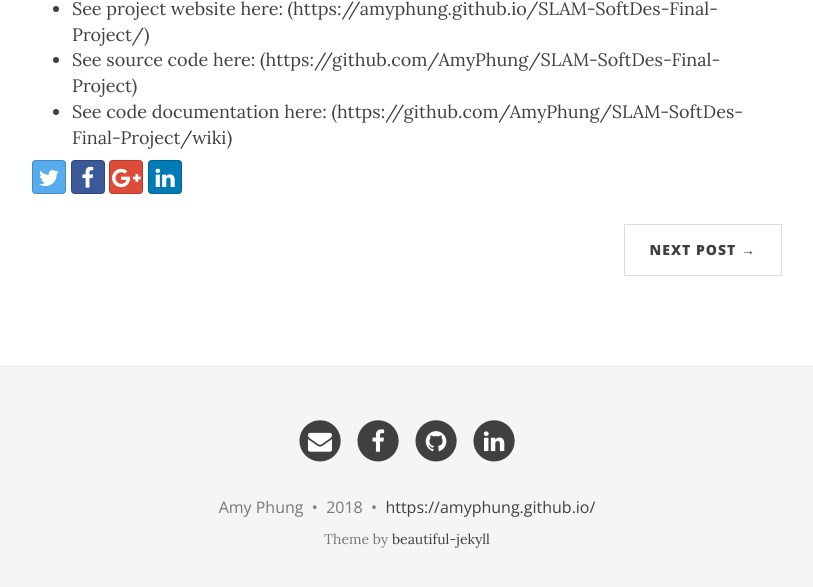
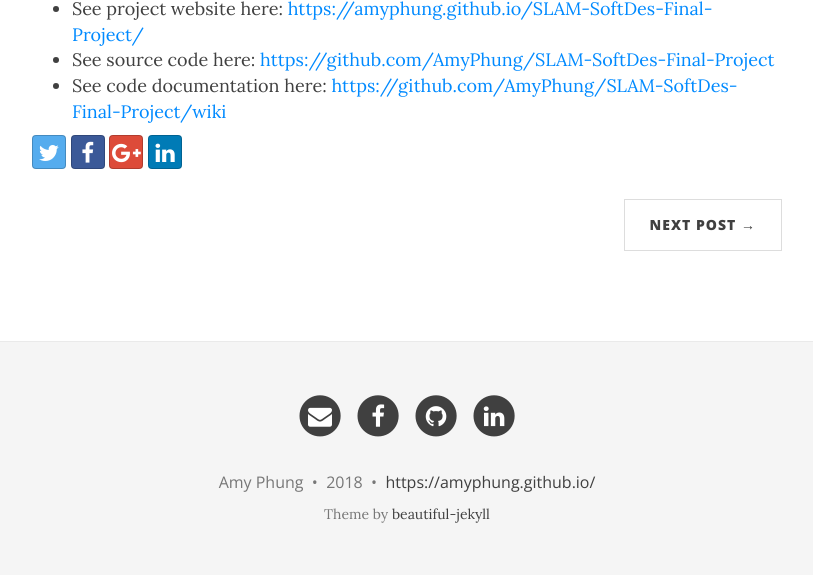
Before and after one commit to AmyPhung/amyphung.github.io, a Jekyll site: the page built from _posts/2015-02-28-ROS-map-navigation.md, in a window 1280 px wide and 900 px high, scrolled down 745 px, cut to the strip 300-887 px from the top of the window. Shown: the whole strip, without its empty margins (233-1046 px from the left). Built offline with Jekyll 4.4.1, drawn with Linux system fonts in a browser that asks for light colours; nearby versions of some CDN libraries.

Commit message:
Fixing links

```diff
--- a/_posts/2015-02-28-ROS-map-navigation.md
+++ b/_posts/2015-02-28-ROS-map-navigation.md
@@ -11,6 +11,6 @@ We first used the ROS package [gmapping](http://wiki.ros.org/gmapping) to genera
 
 <style>.embed-container { position: relative; padding-bottom: 56.25%; height: 0; overflow: hidden; max-width: 100%; } .embed-container iframe, .embed-container object, .embed-container embed { position: absolute; top: 0; left: 0; width: 100%; height: 100%; }</style><div class='embed-container'><iframe src='https://www.youtube.com/embed/Fnh2aS3DxgY' frameborder='0' allowfullscreen></iframe></div>
 
-+ See project website here: (https://amyphung.github.io/SLAM-SoftDes-Final-Project/)
-+ See source code here: (https://github.com/AmyPhung/SLAM-SoftDes-Final-Project)
-+ See code documentation here: (https://github.com/AmyPhung/SLAM-SoftDes-Final-Project/wiki)
++ See project website here: <https://amyphung.github.io/SLAM-SoftDes-Final-Project/>
++ See source code here: <https://github.com/AmyPhung/SLAM-SoftDes-Final-Project>
++ See code documentation here: <https://github.com/AmyPhung/SLAM-SoftDes-Final-Project/wiki>
```
